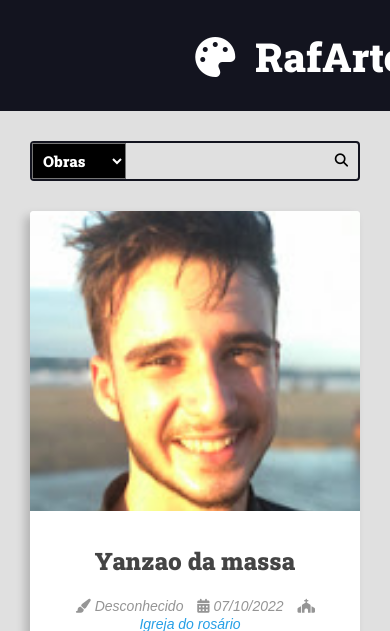
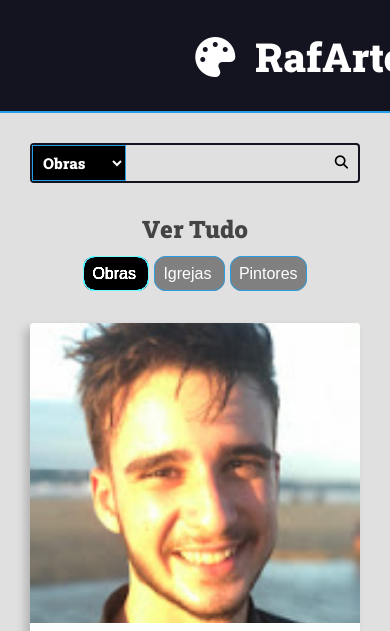
Before and after one commit to GuilhermeGonSoares/Art-Museum, a Django app: page / in a window 390 px wide; the page is wider, and only the part inside the window is pictured. Shown: the top 631 px of that part. Run offline with Django 4.2, Linux system fonts and the light colour scheme; data comes from the database, SQL or seed files in the repository; both versions use the stored data as it was after the commit; some libraries are stand-ins or nearby versions.

Commit message:
added responsiveness buttons login

```diff
--- a/user/templates/user/pages/login.html
+++ b/user/templates/user/pages/login.html
@@ -3,7 +3,7 @@
 {% block title %}Login | {% endblock title %}
 <div id="login-box">
 {% block content %}
-    <div class="center container login-and-register" id="login-page">
+    <div class="center container gray-box" id="login-page">
 
         <h2>Login</h2>
         <br>
--- a/user/templates/user/pages/register.html
+++ b/user/templates/user/pages/register.html
@@ -2,7 +2,7 @@
 
 {% block title %}Register | {% endblock title %}
 {% block content %}
-    <div class="center container login-and-register" id="reg-page">
+    <div class="center container gray-box" id="reg-page">
         <h2>Registro</h2>
         <br>
         <h4>Já possui conta? <a href="{% url 'user:login' %}">Clique aqui</a> para realizar o login</h4>
--- a/website/static/css/style.css
+++ b/website/static/css/style.css
@@ -109,6 +109,7 @@ p {
   flex-direction: column;
   display: flex;
   min-width: 60rem;
+  border-bottom: 2px solid var(--color-primary);
 }
 
 .main-header.container {
@@ -612,6 +613,7 @@ p {
   font-size: 15px;
   transition: all 300ms ease-in-out;
   cursor: pointer;
+  border: 1px solid var(--color-primary);
 }
 
 .img-main {
@@ -661,7 +663,7 @@ p {
   width: 70rem;
 }
 
-.login-and-register {
+.gray-box {
   border-style: solid;
   border-width: 2px;
   border-color: #000;
@@ -670,15 +672,15 @@ p {
   padding: 2rem;
 }
 
-.login-and-register h2 {
+.gray-box h2 {
   padding-bottom: 2rem;
 }
 
-.login-and-register label {
+.gray-box label {
   padding-bottom: 5px;
 }
 
-.login-and-register .form-group {
+.gray-box .form-group {
   padding-bottom: 20px;
 }
 
@@ -808,7 +810,7 @@ li{
   border-radius: 12px;
 }
 
-#dashboard-button{
+.dashboard-button{
   color: var(--color-primary);
   background-color: var(--color-light-gray);
   border: 1px solid var(--color-primary-hover);
@@ -816,7 +818,17 @@ li{
   width: fit-content;
   border-radius: 12px;
 }
-#dashboard-button-container{
+
+#dashboard-button-main{
+  color: var(--color-primary);
+  background-color: var(--color-light-gray);
+  border: 1px solid var(--color-primary-hover);
+  padding: 8px;
+  width: fit-content;
+  border-radius: 12px;
+}
+
+.dashboard-button-container{
   margin-bottom: 30px;
   display: flex;
   flex-direction: column;
@@ -897,3 +909,39 @@ li{
   text-decoration: none;
   cursor: pointer;
 }
+
+#see-all{
+    margin-bottom: 4rem;
+}
+
+.dashboard-button-dark{
+  color: var(--color-white);
+  background-color: gray;
+  border: 1px solid var(--color-primary);
+  padding: 8px;
+  width: fit-content;
+  border-radius: 12px;
+  margin: 0.25rem;
+
+
+}
+.dashboard-button-dark-selected{
+  color: var(--color-white);
+  background-color: black;
+  border: 1px solid var(--color-primary);
+  padding: 8px;
+  width: fit-content;
+  border-radius: 12px;
+  margin: 0.25rem;
+  filter: brightness(3);
+}
+
+.dashboard-button-dark:hover{
+  filter: brightness(0.6);
+}
+#edit-painting{
+  width: 80rem;
+}
+#edit-painting img{
+  max-width: 70rem;
+}
--- a/website/static/js/script.js
+++ b/website/static/js/script.js
@@ -52,7 +52,7 @@ function resetSession() {
     })
 }
 function resetSessionDashboard() {
-    const link = document.querySelector('#dashboard-button')
+    const link = document.querySelector('#dashboard-button-main')
     link.addEventListener("click", function(event){
         sessionStorage.clear();
     })
--- a/website/templates/partials/form.html
+++ b/website/templates/partials/form.html
@@ -20,7 +20,7 @@
         <div class="form-content form-content-grid">
             <div class="form-group">
                 <div class="message message-error">
-                    Por favor corrijas os erros no formulário
+                    Por favor corrija os erros no formulário
                 </div>
             </div>
         </div>
--- a/website/templates/partials/header.html
+++ b/website/templates/partials/header.html
@@ -9,8 +9,6 @@
     </div>
     <div class="navbar">
         {% if user.is_authenticated %}
-        <a href="{% url 'painting:church_all' %}"> Igrejas(provisório) </a>
-        <a href="{% url 'painting:painter_all' %}"> Pintores(provisório) </a>
 
         <div class="navbar-item">
             <a href="{% url 'user:dashboard' %}"><i class="fas fa-book-open"></i> DashBoard</a>
--- a/website/templates/partials/search.html
+++ b/website/templates/partials/search.html
@@ -10,4 +10,30 @@
             <button type="submit" class="search-button"><i class="fas fa-search"></i></button>
         </form>
     </div>
+    <div class="center" id="see-all">
+        <h2 class="see-all-msg"> Ver Tudo </h2>
+        {% if filterPainting %}
+        <a class="dashboard-button-dark-selected"  href="{% url 'painting:home' %}"> Obras </a>
+        <a class="dashboard-button-dark" href="{% url 'painting:church_all' %}"> Igrejas </a>
+        <a class="dashboard-button-dark" href="{% url 'painting:painter_all' %}"> Pintores </a>
+        {% else %}
+            {% if filterChurch  %}
+            <a class="dashboard-button-dark"  href="{% url 'painting:home' %}"> Obras </a>
+            <a class="dashboard-button-dark-selected" href="{% url 'painting:church_all' %}"> Igrejas </a>
+            <a class="dashboard-button-dark" href="{% url 'painting:painter_all' %}"> Pintores </a>
+            {% else %}
+                {% if filterPainter %}
+                <a class="dashboard-button-dark"  href="{% url 'painting:home' %}"> Obras </a>
+                <a class="dashboard-button-dark" href="{% url 'painting:church_all' %}"> Igrejas </a>
+                <a class="dashboard-button-dark-selected" href="{% url 'painting:painter_all' %}"> Pintores </a>
+                {% else %}
+                    <a class="dashboard-button-dark-selected"  href="{% url 'painting:home' %}"> Obras </a>
+                    <a class="dashboard-button-dark" href="{% url 'painting:church_all' %}"> Igrejas </a>
+                    <a class="dashboard-button-dark" href="{% url 'painting:painter_all' %}"> Pintores </a>
+        {% endif %}
+        {% endif %}
+        {% endif %}
+
+
+    </div>
 </div>
```
Also changed, not shown: db.sqlite3.
